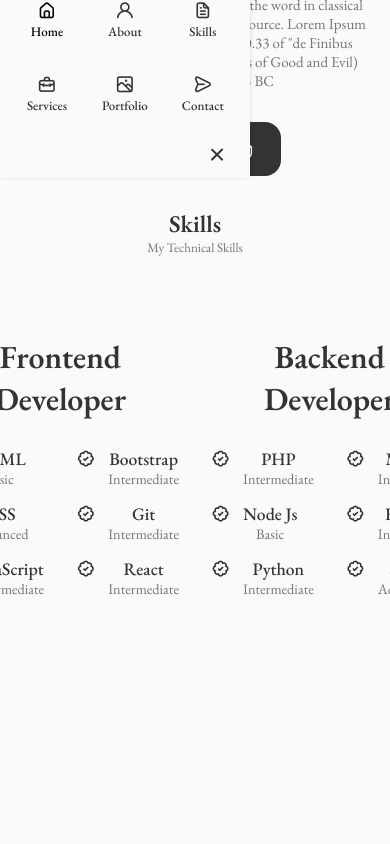
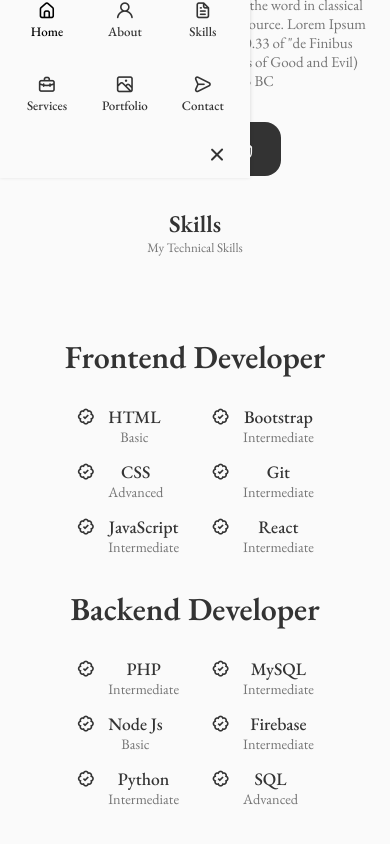
Before and after one commit to varungnathan/varun-gopinath-portfolio, a React (Create React App) app: page / in a window 390 px wide. Shown: the part 1510-2354 px from the top of the page. Before the commit the page ends 2252 px from the top, so only its background shows below. Built offline with nearby package versions, Linux system fonts and the light colour scheme.

Commit message:
Add responsive styles for skills section across various device sizes

```diff
--- a/src/components/skills/skills.css
+++ b/src/components/skills/skills.css
@@ -62,3 +62,35 @@ h3.skills__title {
     font-size: 2rem;
     margin-bottom: 1.8rem;
 }
+
+/*=============== BREAKPOINTS ===============*/
+/* For large devices */
+@media screen and (max-width: 992px) {
+    .skills__container {
+        grid-template-columns: max-content;
+        row-gap: 2rem;
+    }
+  }
+
+  /* For medium devices */
+
+  @media screen and (max-width: 576px) {
+    .skills__container {
+        grid-template-columns: 1fr;
+    }
+
+    .skills__content {
+        padding: 1.5rem;
+    }
+  }
+
+  /* For small devices */
+  @media screen and (max-width: 350px) {
+    .skills__box {
+        column-gap: 1.25rem;
+    }
+
+    .skills__name {
+         font-size: var(--small-font-size);
+    }
+  }
```
